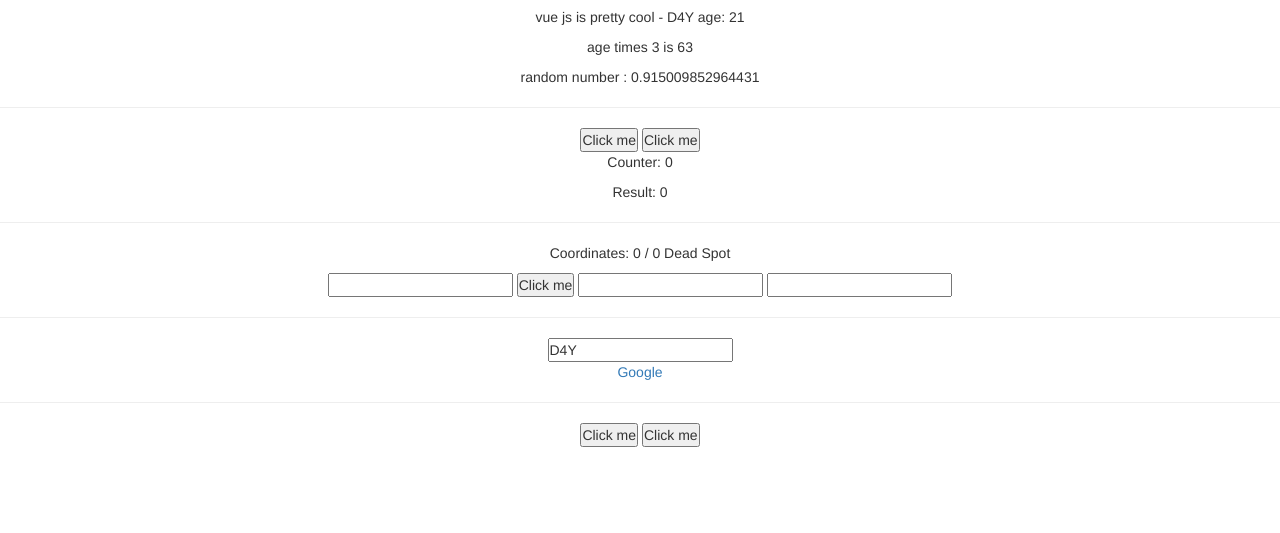
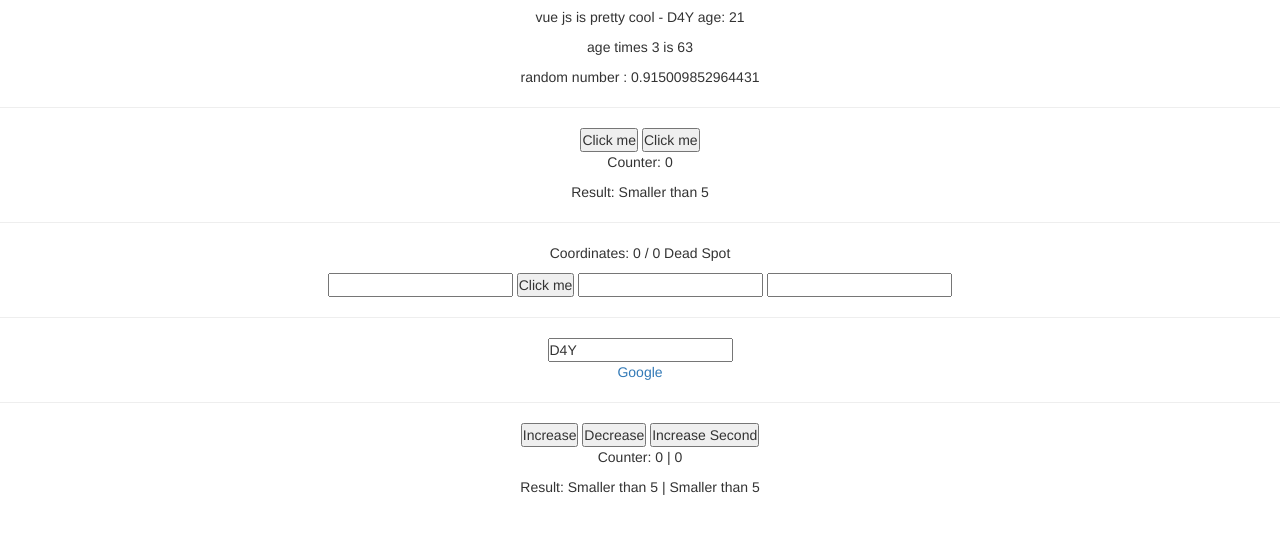
Before and after one commit to D4YonSoundcloud/Vue-Projects, a plain HTML site: page dom-interaction/index.html in a window 1280 px wide. Shown: the part 93-626 px from the top of the page. Drawn offline with nearby package versions, Linux system fonts and the light colour scheme.

Commit message:
computedChangesAdded 5:52pm 6-9-20

```diff
--- a/dom-interaction/app.js
+++ b/dom-interaction/app.js
@@ -6,11 +6,17 @@ new Vue({
     finishedLink: '<a href="http//google.com">Google</a>',
     name: "D4Y",
     keyPressed: "",
-    result: 0,
+    secondCounter: 0,
     x: 0,
     y: 0,
     age: 21,
     counter: 0,
+  },
+  computed: {
+    output: function () {
+      console.log("computerd!");
+      return this.counter > 5 ? "Greater 5" : "Smaller than 5";
+    },
   },
   methods: {
     sayHello: function () {
@@ -27,6 +33,10 @@ new Vue({
       this.counter += step;
       this.result = this.counter > 10 ? "greater than 10" : "smaller than 10";
     },
+    decrease(step, event) {
+      this.counter -= step;
+      this.result = this.counter > 10 ? "greater than 10" : "smaller than 10";
+    },
     updateCoordinates(e) {
       this.x = e.pageX;
       this.y = e.pageY;
@@ -40,6 +50,9 @@ new Vue({
     enterPressed(e) {
       this.keyPressed = e.target.value;
     },
-
+    result() {
+      console.log("method");
+      return this.counter > 5 ? "Greater than 5" : "Smaller than 5";
+    },
   },
 });
--- a/dom-interaction/index.html
+++ b/dom-interaction/index.html
@@ -26,7 +26,7 @@
         <p>
           Counter: {{counter}}
         </p>
-        <p>Result: {{ result}}</p>
+        <p>Result: {{ result()}}</p>
       </div>
       <hr />
       <p>
@@ -42,8 +42,13 @@
       <input type="text" v-model="name" />
       <p v-html="finishedLink"></p>
       <hr />
-      <button v-on:click="increase(1, $event)">Click me</button>
-      <button v-on:click="increase(2, $event)">Click me</button>
+      <button v-on:click="counter++">Increase</button>
+      <button v-on:click="counter--">Decrease</button>
+      <button v-on:click="secondCounter++">Increase Second</button>
+      <p>
+        Counter: {{counter}} | {{secondCounter}}
+      </p>
+      <p>Result: {{ result() }} | {{ output }}</p>
     </div>
 
     <script src="vue.js"></script>
```
